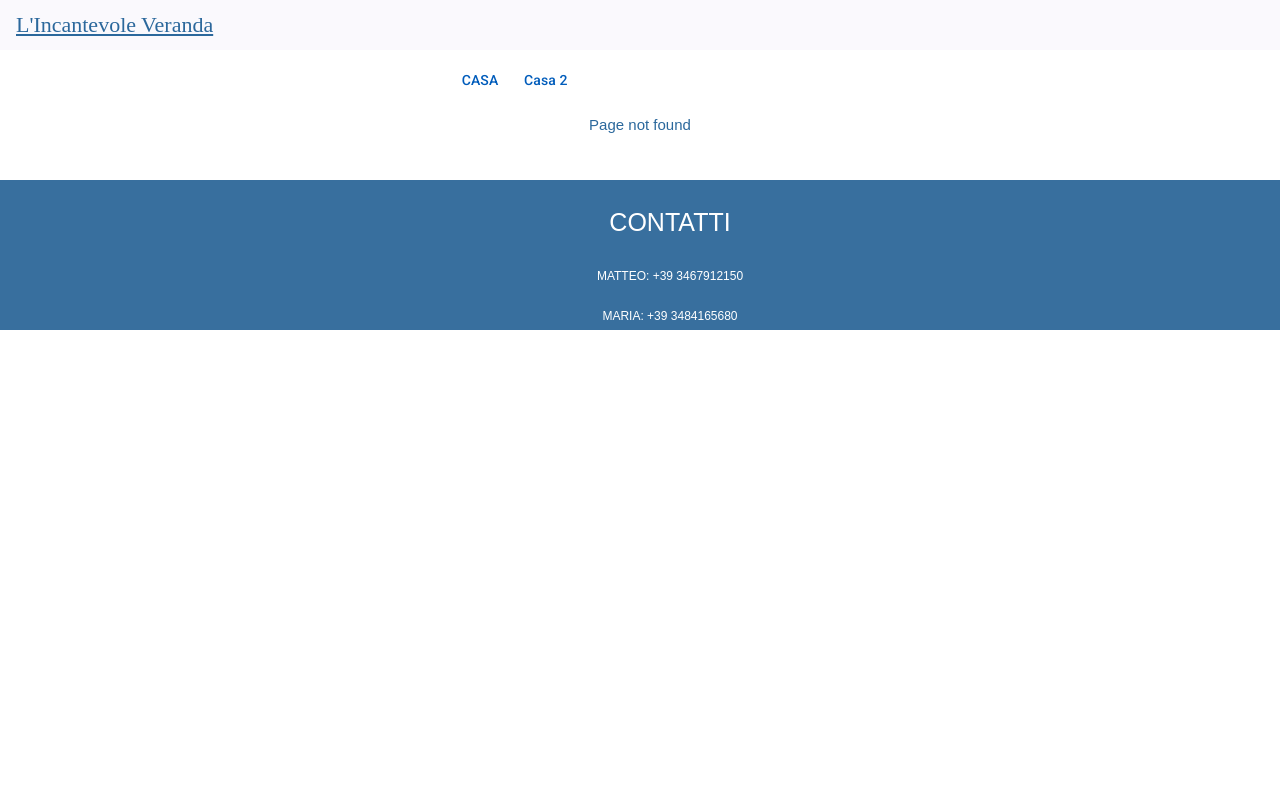
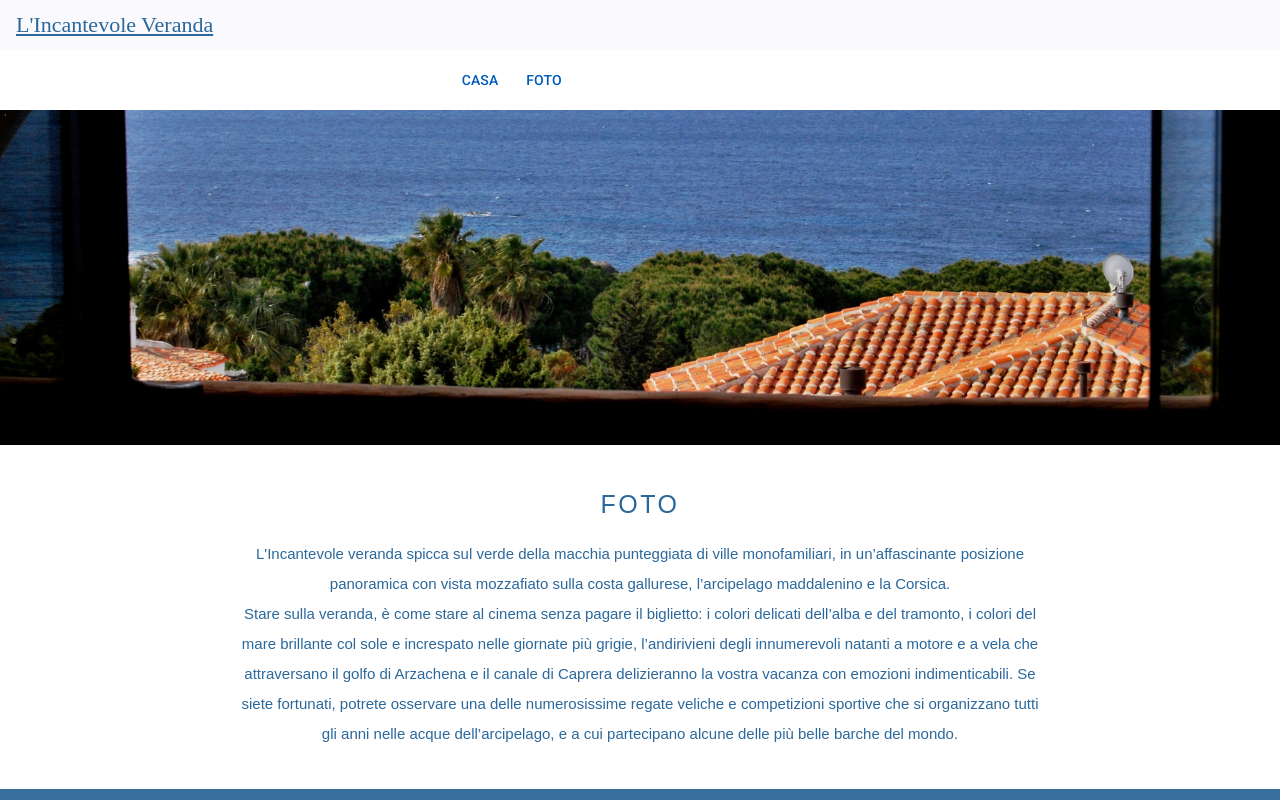
Before and after one commit to maborghe/IncantevoleVeranda, an Angular app: page /foto in a window 1280 px wide. Before the commit this address had no page. Shown: the top 800 px of the page. Built offline with nearby package versions, Linux system fonts and the light colour scheme.

Commit message:
Add foto component

```diff
--- a/src/app/app.component.html
+++ b/src/app/app.component.html
@@ -7,14 +7,8 @@
 
 <div id="toolbarmenu">
   <button mat-button [routerLink]="'/casa'">CASA</button>
-  <button mat-button [matMenuTriggerFor]="menu">Casa 2</button>
-    <!-- <a routerLink="/casa">CASA</a> -->
-    <mat-menu #menu="matMenu">
-      <button mat-menu-item>Item 1</button>
-      <button mat-menu-item>Item 2</button>
-    </mat-menu>
+  <button mat-button [routerLink]="'/foto'">FOTO</button>
 </div>
-
 
 <router-outlet />
 
--- a/src/app/app.routes.ts
+++ b/src/app/app.routes.ts
@@ -2,9 +2,11 @@ import {Routes} from '@angular/router';
 import {PageNotFoundComponent} from './app.helper';
 import {HomeComponent} from './home/home.component';
 import {CasaComponent} from './casa/casa.component';
+import {FotoComponent} from './foto/foto.component';
 
 export const routes: Routes = [
   { path: '', component: HomeComponent },
   { path: 'casa', component: CasaComponent },
+  { path: 'foto', component: FotoComponent },
   { path: '**', component: PageNotFoundComponent }
 ];
--- a/src/app/casa/casa.component.html
+++ b/src/app/casa/casa.component.html
@@ -1,5 +1,6 @@
 <img class="imageBanner" src="assets/balloSardo.jpg">
 
+<div class="mainSection">
   <div class="casa">
     <h1>CASA</h1>
 
@@ -25,3 +26,4 @@
     Posto auto gratuito<br>
     Veranda attrezzata</p>
   </div>
+</div>
--- /dev/null
+++ b/src/app/foto/foto.component.html
@@ -0,0 +1,20 @@
+<img class="imageBanner" src="assets/veranda.jpg">
+
+<div class="mainSection">
+  <div>
+    <h1>FOTO</h1>
+
+    <p>
+      L'Incantevole veranda  spicca sul verde della macchia punteggiata di ville monofamiliari,
+      in un’affascinante posizione panoramica con vista mozzafiato sulla costa gallurese,
+      l’arcipelago maddalenino e la Corsica.<br>
+      Stare sulla veranda, è come stare al cinema senza pagare il biglietto:
+      i colori delicati dell’alba e del tramonto, i colori del mare brillante col sole e
+      increspato nelle giornate più grigie, l’andirivieni degli innumerevoli natanti a motore
+      e a vela che attraversano il golfo di Arzachena e il canale di Caprera delizieranno la
+      vostra vacanza con emozioni indimenticabili. Se siete fortunati, potrete osservare una
+      delle numerosissime regate veliche e competizioni sportive che si organizzano tutti gli
+      anni nelle acque dell’arcipelago, e a cui partecipano alcune delle più belle barche del mondo.
+    </p>
+  </div>
+</div>
--- a/src/styles.css
+++ b/src/styles.css
@@ -51,3 +51,9 @@ p {
   font-size: 15px;
   line-height: 2em;
 }
+
+.mainSection {
+  max-width: 800px; /* Adjust as needed */
+  margin: 0 auto;   /* Centers the container horizontally */
+  padding: 0 20px;  /* Optional: adds some padding on smaller screens */
+}
```
Also changed, not shown: src/app/foto/foto.component.ts (added, +12 -0 lines), src/app/foto/foto.component.css (added). Lines whose indentation alone changed are shown as unchanged.
